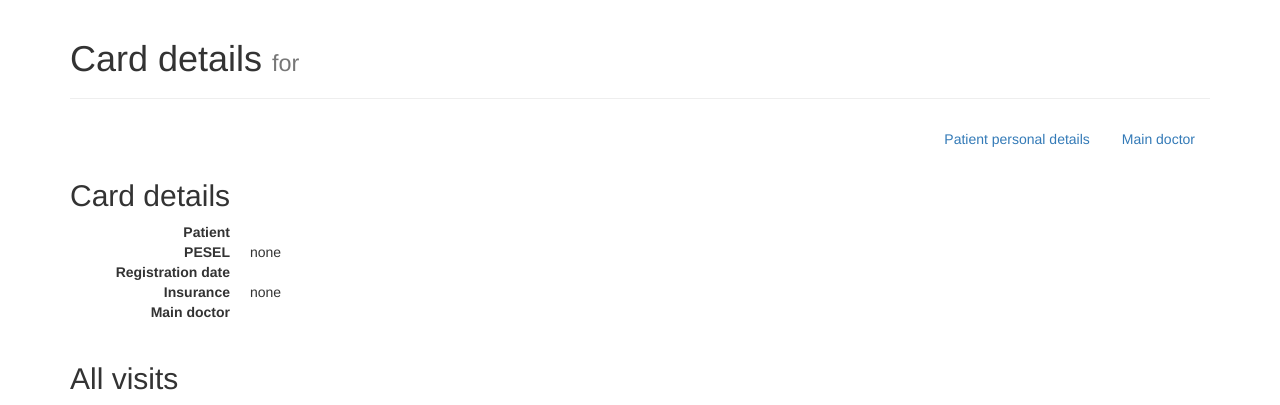
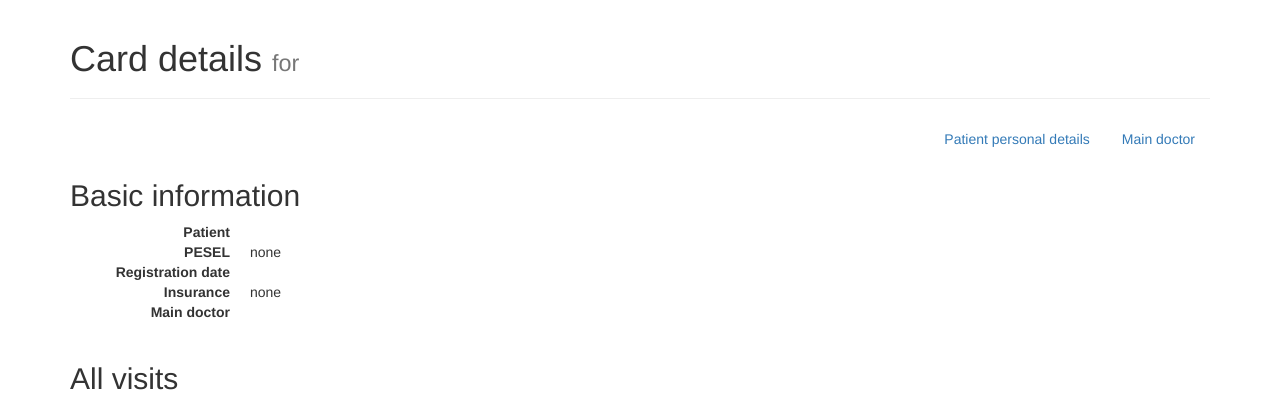
Before and after one commit to novirael/dcms, a Django app: template templates/authentication/card_details.html in a window 1280 px wide. Shown: the part 51-456 px from the top of the page. Run offline with Django 3.2, Linux system fonts and the light colour scheme; the template is opened without the code that fills it, so the values that code supplies are empty; some libraries are stand-ins or nearby versions.

Commit message:
Rename card section

```diff
--- a/templates/authentication/card_details.html
+++ b/templates/authentication/card_details.html
@@ -15,7 +15,7 @@
     </div>
 
     <div class="container">
-        <h2>Card details</h2>
+        <h2>Basic information</h2>
         <dl class="dl-horizontal">
             <dt>Patient</dt>
             <dd>{{ card.patient }}</dd>
```
